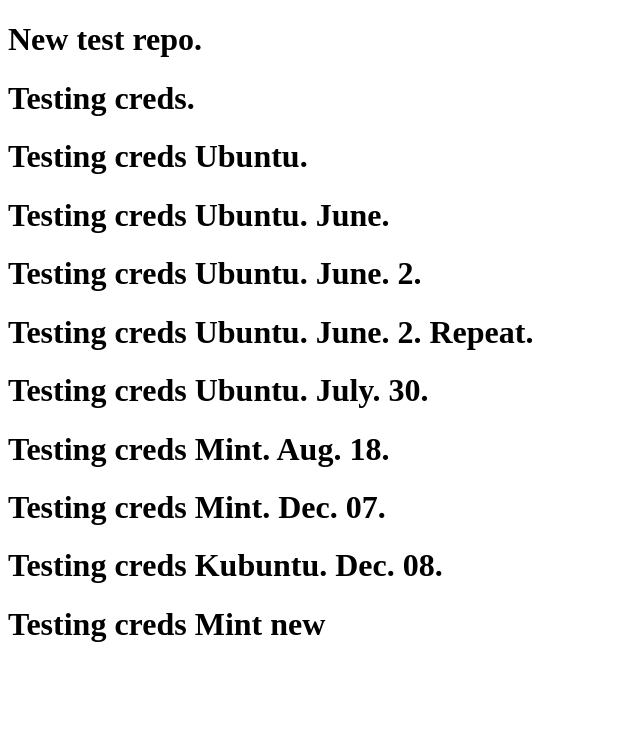
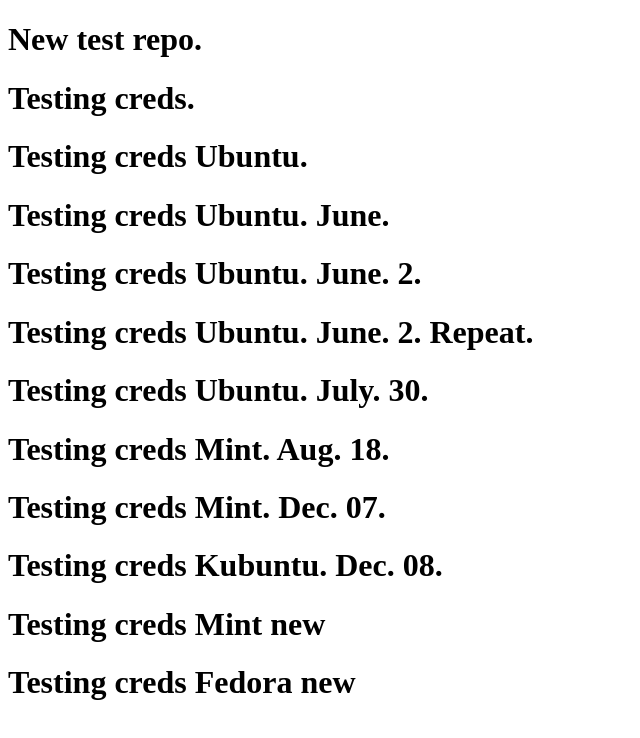
Before and after one commit to TatsuKenshi/test-new, a plain HTML site: page index.html in a window 1280 px wide. Shown: the whole page, without its empty margins (0-640 px from the left). Drawn offline with Linux system fonts and the light colour scheme.

Commit message:
Fedora test

```diff
--- a/index.html
+++ b/index.html
@@ -17,5 +17,6 @@
     <h1>Testing creds Mint. Dec. 07.</h1>
     <h1>Testing creds Kubuntu. Dec. 08.</h1>
     <h1>Testing creds Mint new</h1>
+    <h1>Testing creds Fedora new</h1>
   </body>
 </html>
```
